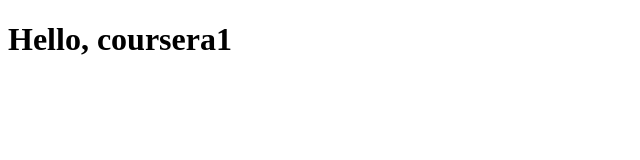
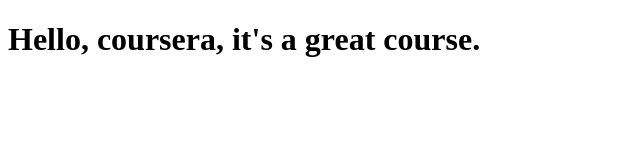
Before and after one commit to StevenLau1213/Coursera-test, a plain HTML site: page site/index.html in a window 1280 px wide. Shown: the whole page, without its empty margins (0-640 px from the left). Drawn offline with Linux system fonts and the light colour scheme.

Commit message:
Small addtion to our content.

```diff
--- a/site/index.html
+++ b/site/index.html
@@ -4,6 +4,6 @@
 	<title>Hello, coursera!</title>
 </head>
 <body>
-<h1>Hello, coursera1</h1>
+<h1>Hello, coursera, it's a great course.</h1>
 </body>
 </html>
```
